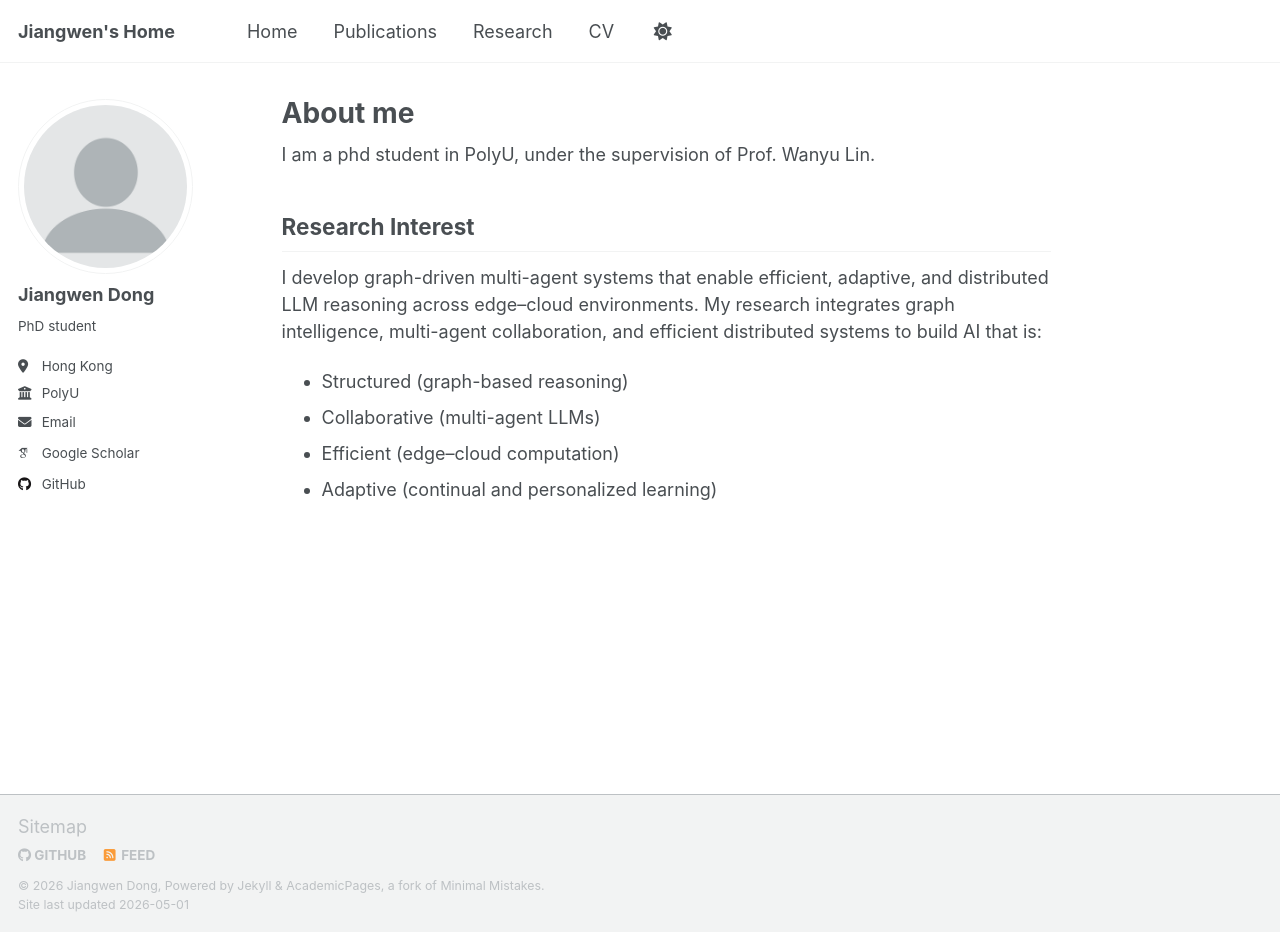
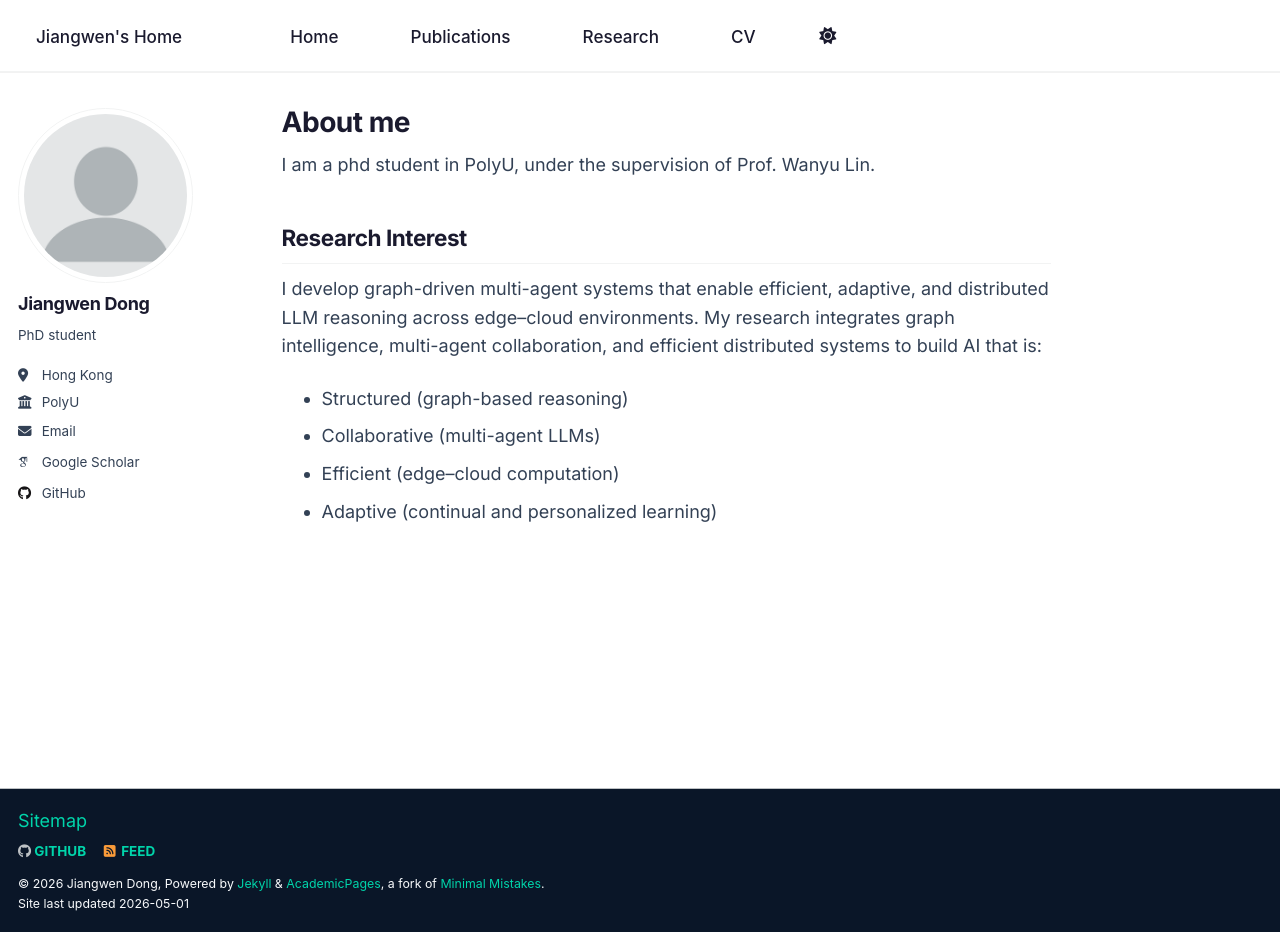
Before and after one commit to Jiangwen-Dong/Jiangwen-Dong.github.io, a Jekyll site: the page built from _pages/about.md, in a window 1280 px wide and 932 px high. Built offline with Jekyll 4.4.1, drawn with Linux system fonts in a browser that asks for light colours; some web fonts are replaced; a script that is not in the unit is left out.

Commit message:
style: add custom design system with navy/teal theme

```diff
--- a/_includes/head/custom.html
+++ b/_includes/head/custom.html
@@ -14,4 +14,9 @@
 <link rel="icon" href="/images/favicon.ico"/>
 <meta name="theme-color" content="#ffffff"/>
 
+<link rel="stylesheet" href="/assets/css/custom.css">
+<link rel="preconnect" href="https://fonts.googleapis.com">
+<link rel="preconnect" href="https://fonts.gstatic.com" crossorigin>
+<link href="https://fonts.googleapis.com/css2?family=Inter:wght@400;500;600;700;800&display=swap" rel="stylesheet">
+
 <!-- end custom head snippets -->
--- /dev/null
+++ b/assets/css/custom.scss
@@ -0,0 +1,366 @@
+---
+---
+
+/* ========================================
+   Design System Variables
+   ======================================== */
+
+:root {
+  --color-navy: #0a1628;
+  --color-white: #ffffff;
+  --color-teal: #00d4aa;
+  --color-text-primary: #1a1a2e;
+  --color-text-body: #334155;
+  --color-text-light: #f8fafc;
+  --color-bg-subtle: #f8fafc;
+  --font-heading: 'Inter', -apple-system, BlinkMacSystemFont, 'Segoe UI', sans-serif;
+  --font-body: 'Inter', -apple-system, BlinkMacSystemFont, 'Segoe UI', sans-serif;
+}
+
+/* ========================================
+   Base Overrides
+   ======================================== */
+
+body {
+  font-family: var(--font-body);
+  color: var(--color-text-body);
+  line-height: 1.6;
+}
+
+h1, h2, h3, h4, h5, h6 {
+  font-family: var(--font-heading);
+  color: var(--color-text-primary);
+  font-weight: 700;
+  letter-spacing: -0.02em;
+}
+
+a {
+  color: var(--color-teal);
+  text-decoration: none;
+  transition: opacity 0.2s ease;
+}
+
+a:hover {
+  opacity: 0.8;
+  text-decoration: underline;
+}
+
+/* ========================================
+   Masthead / Navigation
+   ======================================== */
+
+.masthead {
+  background: var(--color-white);
+  border-bottom: 1px solid rgba(0, 0, 0, 0.05);
+}
+
+.greedy-nav {
+  background: transparent;
+}
+
+.greedy-nav a {
+  color: var(--color-text-primary);
+  font-weight: 500;
+  font-size: 0.95rem;
+  padding: 0.75rem 1rem;
+}
+
+.greedy-nav a:hover {
+  color: var(--color-teal);
+}
+
+/* ========================================
+   Hero Section
+   ======================================== */
+
+.hero-section {
+  background: var(--color-navy);
+  color: var(--color-text-light);
+  min-height: 100vh;
+  display: flex;
+  align-items: center;
+  position: relative;
+  overflow: hidden;
+}
+
+.hero-section h1 {
+  color: var(--color-text-light);
+  font-size: 3.5rem;
+  font-weight: 800;
+  margin-bottom: 1rem;
+  letter-spacing: -0.03em;
+}
+
+.hero-section .subtitle {
+  font-size: 1.25rem;
+  color: rgba(248, 250, 252, 0.8);
+  margin-bottom: 1.5rem;
+}
+
+.hero-section .mission {
+  font-size: 1rem;
+  color: rgba(248, 250, 252, 0.6);
+  max-width: 500px;
+  line-height: 1.7;
+}
+
+.hero-social-links {
+  margin-top: 2rem;
+  display: flex;
+  gap: 1rem;
+}
+
+.hero-social-links a {
+  color: var(--color-teal);
+  font-size: 1.5rem;
+  transition: transform 0.2s ease;
+}
+
+.hero-social-links a:hover {
+  transform: translateY(-2px);
+  opacity: 1;
+}
+
+#hero-graph-canvas {
+  position: absolute;
+  top: 0;
+  right: 0;
+  width: 50%;
+  height: 100%;
+  opacity: 0.6;
+}
+
+/* ========================================
+   Section Styles
+   ======================================== */
+
+.section {
+  padding: 5rem 0;
+}
+
+.section-alt {
+  background: var(--color-bg-subtle);
+}
+
+.section-title {
+  font-size: 2rem;
+  font-weight: 700;
+  margin-bottom: 2.5rem;
+  color: var(--color-text-primary);
+}
+
+/* ========================================
+   Research Cards
+   ======================================== */
+
+.research-grid {
+  display: grid;
+  grid-template-columns: repeat(4, 1fr);
+  gap: 1.5rem;
+}
+
+.research-card {
+  background: var(--color-white);
+  border: 1px solid rgba(0, 0, 0, 0.06);
+  border-radius: 12px;
+  padding: 2rem 1.5rem;
+  transition: transform 0.2s ease, box-shadow 0.2s ease;
+}
+
+.research-card:hover {
+  transform: translateY(-4px);
+  box-shadow: 0 12px 24px rgba(0, 0, 0, 0.08);
+}
+
+.research-card-icon {
+  font-size: 2rem;
+  margin-bottom: 1rem;
+}
+
+.research-card h3 {
+  font-size: 1.25rem;
+  margin-bottom: 0.75rem;
+}
+
+.research-card p {
+  font-size: 0.95rem;
+  color: var(--color-text-body);
+  line-height: 1.6;
+}
+
+/* ========================================
+   Publication Cards
+   ======================================== */
+
+.pub-card {
+  background: var(--color-white);
+  border: 1px solid rgba(0, 0, 0, 0.06);
+  border-radius: 12px;
+  padding: 1.75rem;
+  margin-bottom: 1.25rem;
+  display: flex;
+  gap: 1.5rem;
+  transition: box-shadow 0.2s ease;
+}
+
+.pub-card:hover {
+  box-shadow: 0 8px 24px rgba(0, 0, 0, 0.06);
+}
+
+.pub-venue-badge {
+  background: var(--color-teal);
+  color: var(--color-navy);
+  font-size: 0.75rem;
+  font-weight: 700;
+  padding: 0.35rem 0.75rem;
+  border-radius: 20px;
+  white-space: nowrap;
+  height: fit-content;
+}
+
+.pub-content h3 {
+  font-size: 1.15rem;
+  margin-bottom: 0.5rem;
+}
+
+.pub-authors {
+  font-size: 0.9rem;
+  color: var(--color-text-body);
+  margin-bottom: 0.5rem;
+}
+
+.pub-authors .highlight {
+  font-weight: 600;
+  color: var(--color-text-primary);
+}
+
+.pub-abstract {
+  font-size: 0.9rem;
+  color: var(--color-text-body);
+  line-height: 1.6;
+  margin-bottom: 0.75rem;
+}
+
+.pub-links {
+  display: flex;
+  gap: 1rem;
+}
+
+.pub-links a {
+  font-size: 0.85rem;
+  font-weight: 500;
+}
+
+/* ========================================
+   CV Page
+   ======================================== */
+
+.cv-layout {
+  display: grid;
+  grid-template-columns: 280px 1fr;
+  gap: 3rem;
+}
+
+.cv-sidebar {
+  border-right: 1px solid rgba(0, 0, 0, 0.08);
+  padding-right: 2rem;
+}
+
+.cv-sidebar h2 {
+  font-size: 1.5rem;
+  margin-bottom: 1rem;
+}
+
+.cv-section {
+  margin-bottom: 2.5rem;
+}
+
+.cv-section h3 {
+  font-size: 1.1rem;
+  text-transform: uppercase;
+  letter-spacing: 0.05em;
+  color: var(--color-teal);
+  margin-bottom: 1rem;
+  padding-bottom: 0.5rem;
+  border-bottom: 2px solid var(--color-teal);
+}
+
+.timeline-item {
+  margin-bottom: 1.5rem;
+}
+
+.timeline-item .institution {
+  font-weight: 600;
+  color: var(--color-text-primary);
+}
+
+.timeline-item .degree {
+  color: var(--color-text-body);
+}
+
+.timeline-item .date {
+  font-size: 0.85rem;
+  color: rgba(51, 65, 85, 0.7);
+}
+
+/* ========================================
+   Footer
+   ======================================== */
+
+.page__footer {
+  background: var(--color-navy);
+  color: var(--color-text-light);
+}
+
+.page__footer a {
+  color: var(--color-teal);
+}
+
+/* ========================================
+   Responsive
+   ======================================== */
+
+@media (max-width: 1023px) {
+  .research-grid {
+    grid-template-columns: repeat(2, 1fr);
+  }
+
+  .cv-layout {
+    grid-template-columns: 1fr;
+  }
+
+  .cv-sidebar {
+    border-right: none;
+    border-bottom: 1px solid rgba(0, 0, 0, 0.08);
+    padding-right: 0;
+    padding-bottom: 2rem;
+  }
+
+  #hero-graph-canvas {
+    width: 100%;
+    opacity: 0.3;
+  }
+
+  .hero-section h1 {
+    font-size: 2.5rem;
+  }
+}
+
+@media (max-width: 767px) {
+  .research-grid {
+    grid-template-columns: 1fr;
+  }
+
+  .pub-card {
+    flex-direction: column;
+    gap: 0.75rem;
+  }
+
+  .hero-section h1 {
+    font-size: 2rem;
+  }
+
+  .hero-section .subtitle {
+    font-size: 1rem;
+  }
+}
```
